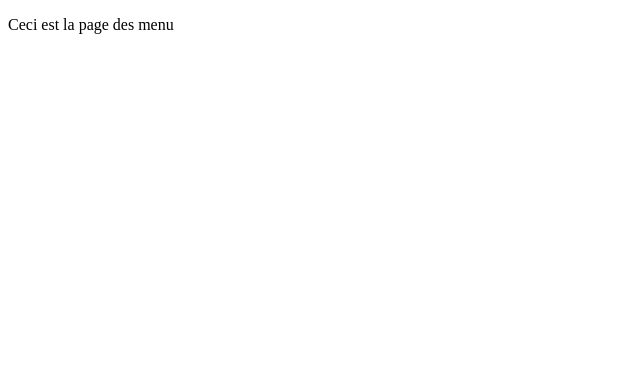
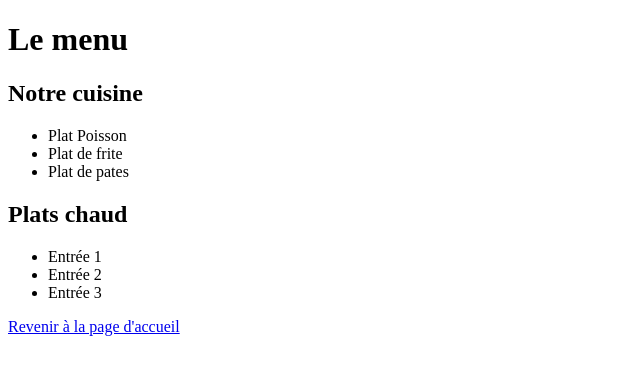
Before and after one commit to orewan/traninggrafikart, a plain HTML site: page menu.html in a window 1280 px wide. Shown: the whole page, without its empty margins (0-640 px from the left). Drawn offline with Linux system fonts and the light colour scheme.

Commit message:
validation

```diff
--- a/menu.html
+++ b/menu.html
@@ -4,9 +4,26 @@
     <meta charset="UTF-8">
     <meta http-equiv="X-UA-Compatible" content="IE=edge">
     <meta name="viewport" content="width=<device-width>, initial-scale=1.0">
-    <title>Document</title>
+    <title>Menu du restaurant Le fiasco</title>
 </head>
 <body>
-    <p> Ceci est la page des menu </p>
-</body>
+    <h1>Le menu</h1>
+
+
+    <h2> Notre cuisine</h2>
+        <ul>
+            <li> Plat Poisson  </li>
+            <li> Plat de frite  </li>
+            <li> Plat de pates  </li>
+        </ul>
+
+    <h2> Plats chaud </h2>
+        <ul>
+            <li>Entrée 1</li>
+            <li>Entrée 2</li>
+            <li>Entrée 3</li>
+        </ul>
+
+        <a href="index.html">Revenir à la page d'accueil</a>
+    </body>
 </html>
```
Also changed, not shown: index.html (+2 -2 lines), prix.html (deleted, +0 -12 lines).
